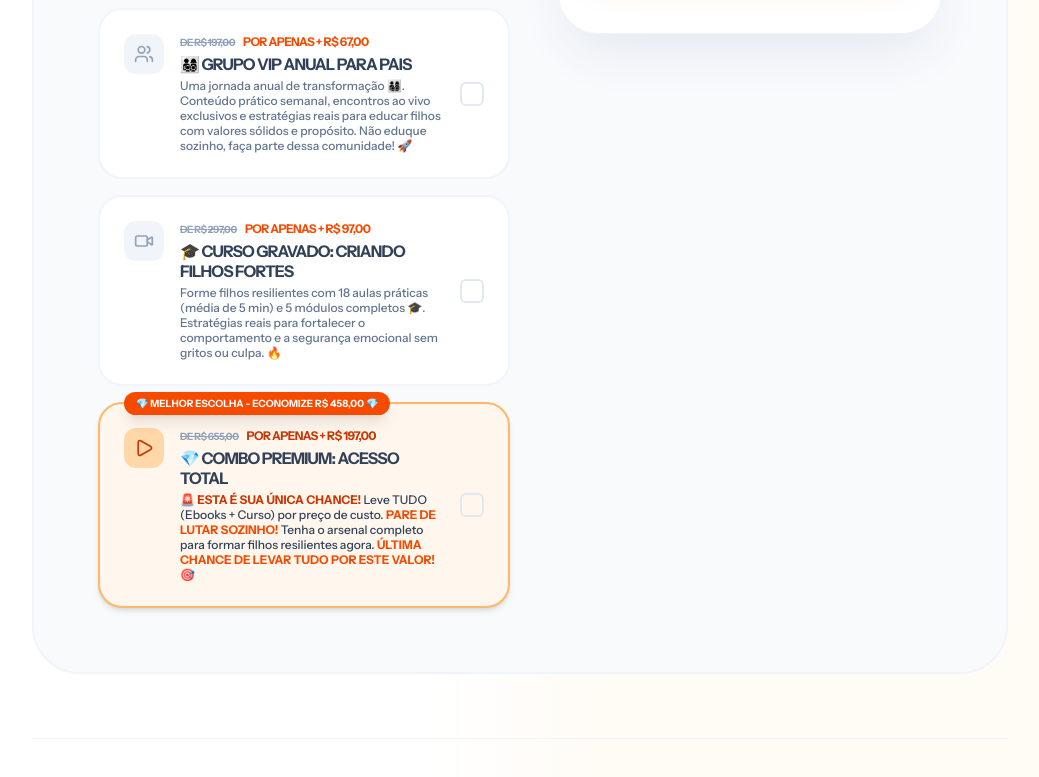
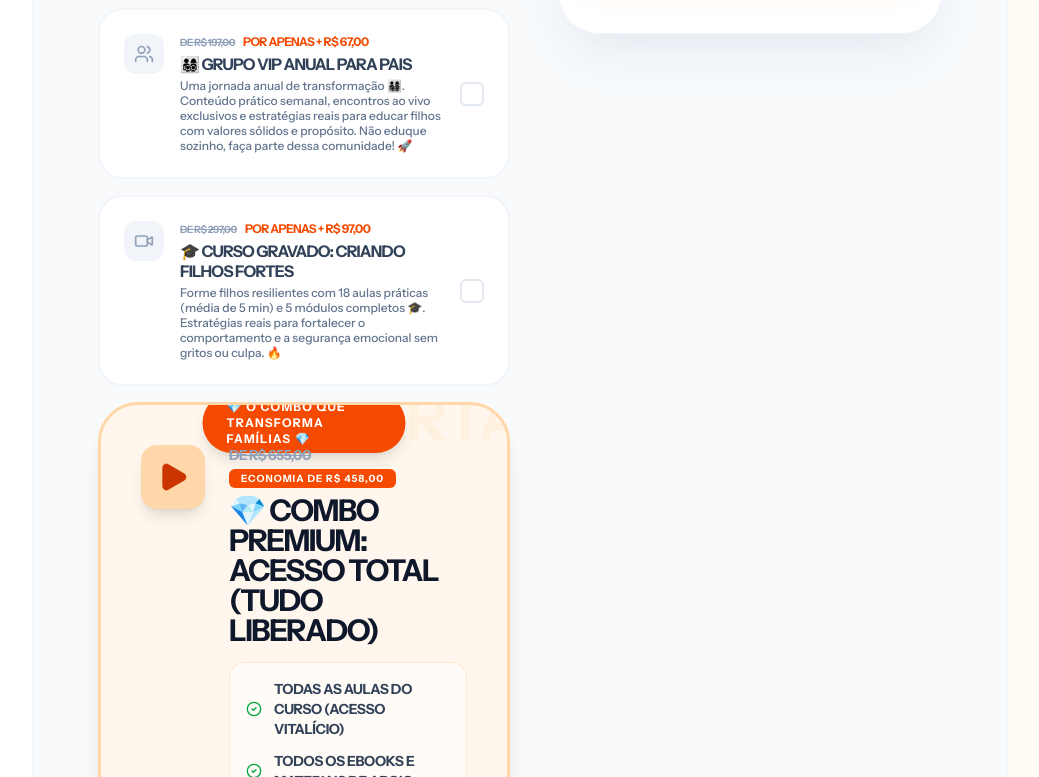
Before and after one commit to wagnerferrazdelima-maker/Paternidade, a React (Vite) app: page /obrigado in a window 1280 px wide. Shown: the part 2023-2800 px from the top of the page, without its empty margins (120-1159 px from the left). Built offline with nearby package versions, Linux system fonts and the light colour scheme.

Commit message:
feat: Enhance Thank You page with premium combo details
Updates the Thank You page to prominently feature the "COMBO PREMIUM: ACESSO TOTAL" with improved descriptions and larger icons. This aims to increase conversion by better highlighting the value proposition of the combined offer.

```diff
--- a/src/ThankYou.tsx
+++ b/src/ThankYou.tsx
@@ -95,11 +95,11 @@ export default function ThankYou() {
     },
     {
       id: 'combo',
-      title: '💎 COMBO PREMIUM: ACESSO TOTAL',
+      title: '💎 COMBO PREMIUM: ACESSO TOTAL (TUDO LIBERADO)',
       price: 197.00,
       oldPrice: 655.00,
-      icon: <Play size={20} />,
-      description: '🚨 ESTA É SUA ÚNICA CHANCE! Leve TUDO (Ebooks + Curso) por preço de banana. Pare de tentar sozinho! Garanta o arsenal completo e forme filhos resilientes agora. ECONOMIA REAL DE R$ 458,00! 🎯'
+      icon: <Play size={24} />,
+      description: 'Esta é a sua oportunidade final de garantir o arsenal completo por uma fração do preço. Se você quer resultados rápidos e quer parar de errar com seus filhos, este combo é para você.'
     },
   ];
 
@@ -283,44 +283,121 @@ export default function ThankYou() {
                   {bumps.map((bump) => {
                     const isCombo = bump.id === 'combo';
                     const isSelected = selectedBumps.includes(bump.id);
+
+                    if (isCombo) {
+                      return (
+                        <div
+                          key={bump.id}
+                          onClick={() => toggleBump(bump.id)}
+                          className={`relative p-6 sm:p-10 rounded-[2.5rem] border-[3px] transition-all cursor-pointer group overflow-hidden ${
+                            isSelected
+                              ? 'bg-orange-100 border-orange-600 ring-8 ring-orange-600/10 shadow-2xl scale-[1.03]'
+                              : 'bg-orange-50 border-orange-200 shadow-xl hover:border-orange-400'
+                          }`}
+                        >
+                          {/* Persuasive Background Text */}
+                          <div className="absolute top-0 right-0 font-black text-6xl text-orange-200/20 -translate-y-4 translate-x-4 uppercase select-none">
+                            OFERTA
+                          </div>
+
+                          <div className="absolute -top-3 left-1/2 -translate-x-1/2 bg-orange-600 text-white text-[10px] sm:text-xs font-black px-6 py-1.5 rounded-full shadow-lg z-10 uppercase tracking-widest flex items-center gap-2">
+                             💎 O COMBO QUE TRANSFORMA FAMÍLIAS 💎
+                          </div>
+
+                          <div className="flex flex-col sm:flex-row items-start gap-6 relative z-10">
+                            <div className={`h-16 w-16 shrink-0 rounded-2xl flex items-center justify-center transition-colors shadow-lg ${
+                              isSelected ? 'bg-orange-600 text-white' : 'bg-orange-200 text-orange-700'
+                            }`}>
+                              <Play size={32} fill="currentColor" />
+                            </div>
+
+                            <div className="flex-1">
+                              <div className="flex flex-wrap items-center gap-x-4 gap-y-1 mb-2">
+                                <span className="text-xs sm:text-sm font-bold uppercase tracking-tighter line-through text-slate-400">De R$ {bump.oldPrice.toFixed(2).replace('.', ',')}</span>
+                                <div className="bg-orange-600 text-white px-3 py-0.5 rounded-md text-[10px] font-black uppercase tracking-widest">ECONOMIA DE R$ 458,00</div>
+                              </div>
+
+                              <h4 className="text-xl sm:text-3xl font-black text-slate-900 uppercase tracking-tighter mb-4 leading-none">
+                                {bump.title}
+                              </h4>
+
+                              <div className="space-y-3 mb-6 bg-white/50 p-4 rounded-2xl border border-orange-200/50">
+                                <div className="flex items-center gap-3 text-xs sm:text-sm font-bold text-slate-700 uppercase tracking-tight">
+                                  <CheckCircle2 size={16} className="text-green-600 shrink-0" />
+                                  <span>TODAS AS AULAS DO CURSO (Acesso Vitalício)</span>
+                                </div>
+                                <div className="flex items-center gap-3 text-xs sm:text-sm font-bold text-slate-700 uppercase tracking-tight">
+                                  <CheckCircle2 size={16} className="text-green-600 shrink-0" />
+                                  <span>TODOS OS EBOOKS E MATERIAIS DE APOIO</span>
+                                </div>
+                                <div className="flex items-center gap-3 text-xs sm:text-sm font-bold text-slate-700 uppercase tracking-tight">
+                                  <CheckCircle2 size={16} className="text-green-600 shrink-0" />
+                                  <span>GRUPO VIP + TREINAMENTOS ESPECIAIS</span>
+                                </div>
+                              </div>
+
+                              <p className="text-sm sm:text-base leading-tight font-bold text-slate-700 max-w-xl">
+                                <span className="text-orange-600 uppercase">🚨 PARE DE TENTAR SOZINHO!</span> Adquira agora o treinamento COMPLETO para deixar um legado inabalável. Resultados comprovados com <span className="underline decoration-orange-400">metodologia direta e prática</span>.
+                              </p>
+
+                              <div className="mt-6 flex flex-col sm:flex-row items-center gap-4">
+                                <div className="flex flex-col">
+                                  <span className="text-[10px] font-black text-slate-400 uppercase tracking-widest">Preço Especial Hoje</span>
+                                  <p className="text-3xl sm:text-4xl font-black text-orange-600 tracking-tighter leading-none">
+                                    R$ {bump.price.toFixed(2).replace('.', ',')}
+                                  </p>
+                                </div>
+
+                                <div className={`flex-1 w-full sm:w-auto h-14 rounded-xl border-2 flex items-center justify-center gap-2 font-black uppercase tracking-widest transition-all ${
+                                  isSelected ? 'bg-orange-600 border-orange-600 text-white shadow-xl shadow-orange-200' : 'bg-white border-orange-200 text-orange-600 hover:bg-orange-100'
+                                }`}>
+                                   {isSelected ? (
+                                     <>
+                                       <CheckCircle2 size={20} />
+                                       <span>SELECIONADO</span>
+                                     </>
+                                   ) : (
+                                     <span>ADICIONAR AO PEDIDO</span>
+                                   )}
+                                </div>
+                              </div>
+                            </div>
+                          </div>
+
+                          {/* Urgent Badge */}
+                          <div className="mt-6 pt-4 border-t border-orange-200/50 flex items-center gap-2">
+                             <div className="h-2 w-2 rounded-full bg-red-500 animate-pulse"></div>
+                             <span className="text-[10px] font-black text-orange-700 uppercase tracking-widest">Oportunidade única disponível apenas nesta página</span>
+                          </div>
+                        </div>
+                      );
+                    }
+
                     return (
                       <div
                         key={bump.id}
                         onClick={() => toggleBump(bump.id)}
                         className={`relative p-4 sm:p-6 rounded-2xl sm:rounded-3xl border-2 transition-all cursor-pointer flex items-center justify-between group ${
-                          isCombo
-                            ? isSelected
-                              ? 'bg-orange-100 border-orange-600 ring-4 ring-orange-600/20 shadow-2xl scale-[1.02]'
-                              : 'bg-orange-50 border-orange-300 shadow-md hover:border-orange-500'
-                            : isSelected
-                              ? 'bg-orange-50 border-orange-500 shadow-lg shadow-orange-100'
-                              : 'bg-white border-slate-100 hover:border-slate-300'
+                          isSelected
+                            ? 'bg-orange-50 border-orange-500 shadow-lg shadow-orange-100'
+                            : 'bg-white border-slate-100 hover:border-slate-300'
                         }`}
                       >
-                        {isCombo && (
-                          <div className="absolute -top-3 left-6 bg-orange-600 text-white text-[9px] sm:text-[10px] font-black px-3 py-1 rounded-full shadow-lg z-10">
-                            💎 MELHOR ESCOLHA - ECONOMIZE R$ 458,00 💎
-                          </div>
-                        )}
                         <div className="flex items-start gap-3 sm:gap-4 flex-1">
                           <div className={`h-10 w-10 shrink-0 rounded-xl flex items-center justify-center transition-colors ${
-                            isSelected ? 'bg-orange-600 text-white' : isCombo ? 'bg-orange-200 text-orange-700' : 'bg-slate-100 text-slate-400'
+                            isSelected ? 'bg-orange-600 text-white' : 'bg-slate-100 text-slate-400'
                           }`}>
                             {bump.icon}
                           </div>
                           <div className="flex-1">
                             <div className="flex flex-wrap items-center gap-x-2 gap-y-0.5 mb-1">
                               <span className="text-[9px] sm:text-[10px] font-bold uppercase tracking-tighter line-through text-slate-400">De R$ {bump.oldPrice.toFixed(2).replace('.', ',')}</span>
-                              <p className={`text-[10px] sm:text-xs font-black uppercase tracking-tighter ${isCombo ? 'text-orange-700' : 'text-orange-600'}`}>Por Apenas + R$ {bump.price.toFixed(2).replace('.', ',')}</p>
+                              <p className={`text-[10px] sm:text-xs font-black uppercase tracking-tighter text-orange-600`}>Por Apenas + R$ {bump.price.toFixed(2).replace('.', ',')}</p>
                             </div>
                             <p className="text-sm sm:text-base font-black text-slate-700 uppercase tracking-tighter mb-1 leading-tight">{bump.title}</p>
                             {bump.description && (
-                              <p className={`text-[11px] sm:text-xs leading-tight font-medium max-w-sm ${isCombo ? 'text-slate-700' : 'text-slate-500'}`}>
-                                {isCombo ? (
-                                  <>
-                                    <span className="text-orange-700 font-bold">🚨 ESTA É SUA ÚNICA CHANCE!</span> Leve TUDO (Ebooks + Curso) por preço de custo. <span className="text-orange-600 font-bold uppercase">Pare de lutar sozinho!</span> Tenha o arsenal completo para formar filhos resilientes agora. <span className="text-orange-600 font-bold">ÚLTIMA CHANCE DE LEVAR TUDO POR ESTE VALOR!</span> 🎯
-                                  </>
-                                ) : bump.description}
+                              <p className={`text-[11px] sm:text-xs leading-tight font-medium max-w-sm text-slate-500`}>
+                                {bump.description}
                               </p>
                             )}
                           </div>
```
